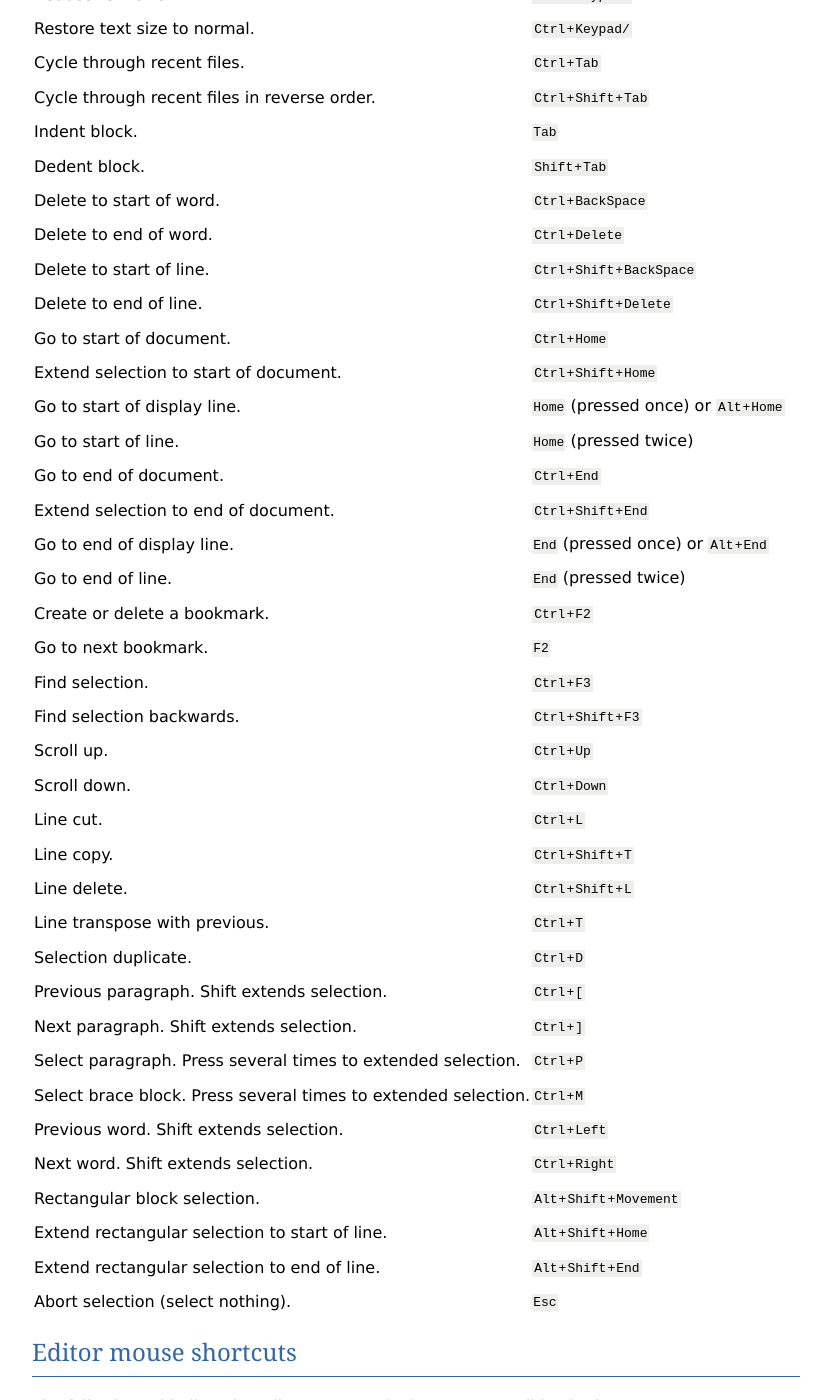
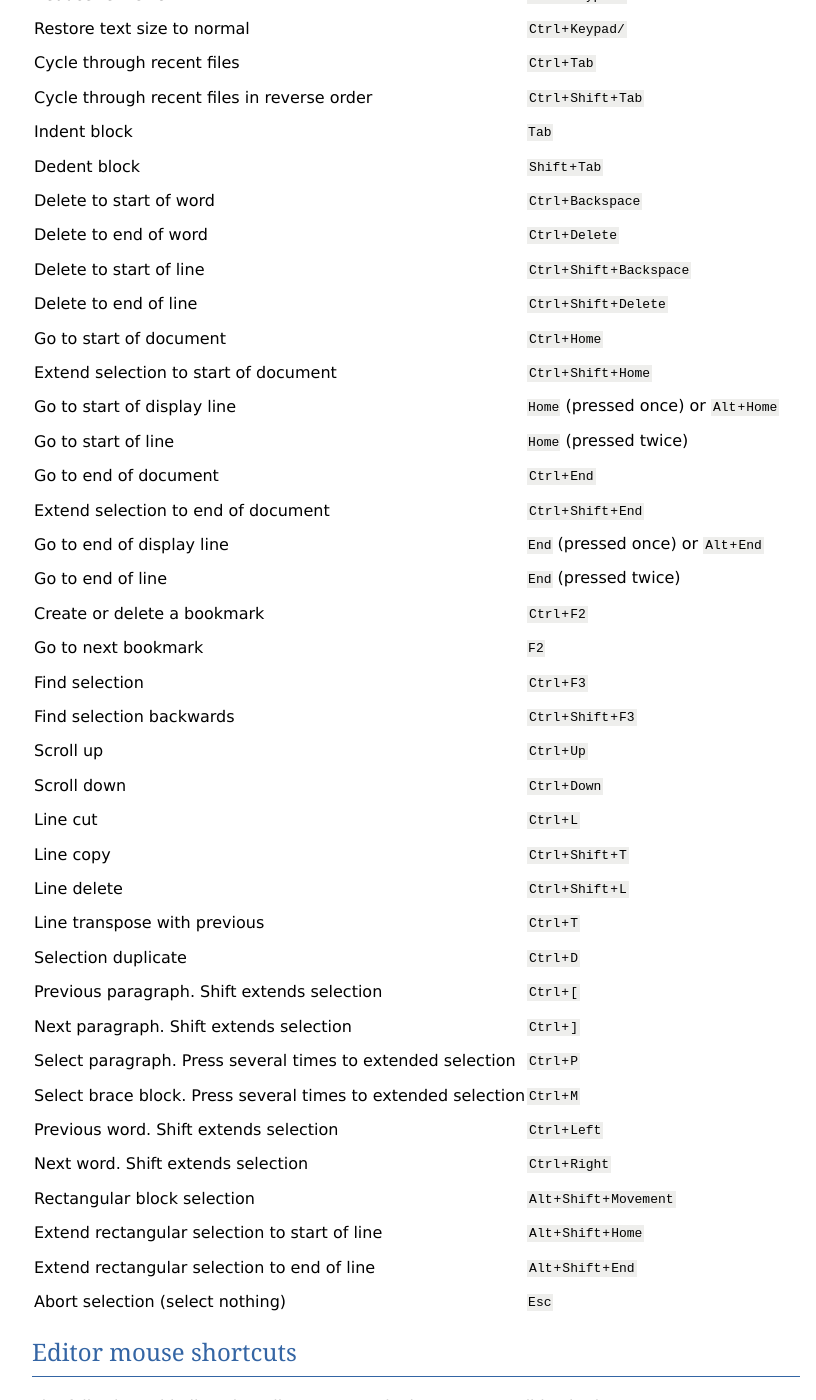
Before and after one commit to weinkauf/TeXnicCenter-Manual, a Sphinx documentation site: the page built from source/editor.rst, in a window 1280 px wide and 1400 px high, scrolled down 711 px. Shown: the whole window, without its empty margins (48-864 px from the left). Built offline with Sphinx 7.4.7, drawn with Linux system fonts in a browser that asks for light colours; some of the changed text lies outside the part shown.

Commit message:
Removed redunant periods from the shortcuts table

```diff
--- a/source/editor.rst
+++ b/source/editor.rst
@@ -1,5 +1,5 @@
 Editor
-==================
+======
 
 TeXnicCenter comes with an advanced editor that supports the following features:
 
@@ -12,133 +12,135 @@ TeXnicCenter comes with an advanced editor that supports the following features:
     * code folding
     * bookmarks
 
-.. TODO write some more stuff about multiple selection and other advanced, unusual stuff. Provide images for that.
+.. TODO write some more stuff about multiple selection and other advanced,
+   unusual stuff. Provide images for that.
 
 
 .. index::
   editor
 
 Editor keyboard shortcuts
---------------------------
+-------------------------
 
 
 .. index::
   editor keyboard shortcuts
   shortcuts
 
-The following table lists the editor commands that are accessible via the keyboard. Some of these shortcuts can be :ref:`customized <customization-shortcuts>`, others are built-in. User-defined shortcuts take precedence over built-in shortcuts.
+The following table lists the editor commands that are accessible via the
+keyboard. Some of these shortcuts can be :ref:`customized
+<customization-shortcuts>`, others are built-in. User-defined shortcuts take
+precedence over built-in shortcuts.
 
 .. list-table:: Editor keyboard shortcuts
     :header-rows: 1
 
     * - Command
       - Keyboard shortcut
-    * - Magnify text size.
+    * - Magnify text size
       - :kbd:`Ctrl+Keypad+`
-    * - Reduce text size.
+    * - Reduce text size
       - :kbd:`Ctrl+Keypad-`
-    * - Restore text size to normal.
+    * - Restore text size to normal
       - :kbd:`Ctrl+Keypad/`
-    * - Cycle through recent files.
+    * - Cycle through recent files
       - :kbd:`Ctrl+Tab`
-    * - Cycle through recent files in reverse order.
+    * - Cycle through recent files in reverse order
       - :kbd:`Ctrl+Shift+Tab`
-    * - Indent block.
+    * - Indent block
       - :kbd:`Tab`
-    * - Dedent block.
+    * - Dedent block
       - :kbd:`Shift+Tab`
-    * - Delete to start of word.
-      - :kbd:`Ctrl+BackSpace`
-    * - Delete to end of word.
+    * - Delete to start of word
+      - :kbd:`Ctrl+Backspace`
+    * - Delete to end of word
       - :kbd:`Ctrl+Delete`
-    * - Delete to start of line.
-      - :kbd:`Ctrl+Shift+BackSpace`
-    * - Delete to end of line.
+    * - Delete to start of line
+      - :kbd:`Ctrl+Shift+Backspace`
+    * - Delete to end of line
       - :kbd:`Ctrl+Shift+Delete`
-    * - Go to start of document.
+    * - Go to start of document
       - :kbd:`Ctrl+Home`
-    * - Extend selection to start of document.
+    * - Extend selection to start of document
       - :kbd:`Ctrl+Shift+Home`
-    * - Go to start of display line.
+    * - Go to start of display line
       - :kbd:`Home` (pressed once) or :kbd:`Alt+Home`
-    * - Go to start of line.
+    * - Go to start of line
       - :kbd:`Home` (pressed twice)
-    * - Go to end of document.
+    * - Go to end of document
       - :kbd:`Ctrl+End`
-    * - Extend selection to end of document.
+    * - Extend selection to end of document
       - :kbd:`Ctrl+Shift+End`
-    * - Go to end of display line.
+    * - Go to end of display line
       - :kbd:`End` (pressed once) or :kbd:`Alt+End`
-    * - Go to end of line.
+    * - Go to end of line
       - :kbd:`End` (pressed twice)
-    * - Create or delete a bookmark.
+    * - Create or delete a bookmark
       - :kbd:`Ctrl+F2`
-    * - Go to next bookmark.
+    * - Go to next bookmark
       - :kbd:`F2`
-    * - Find selection.
+    * - Find selection
       - :kbd:`Ctrl+F3`
-    * - Find selection backwards.
+    * - Find selection backwards
       - :kbd:`Ctrl+Shift+F3`
-    * - Scroll up.
+    * - Scroll up
       - :kbd:`Ctrl+Up`
-    * - Scroll down.
+    * - Scroll down
       - :kbd:`Ctrl+Down`
-    * - Line cut.
+    * - Line cut
       - :kbd:`Ctrl+L`
-    * - Line copy.
+    * - Line copy
       - :kbd:`Ctrl+Shift+T`
-    * - Line delete.
+    * - Line delete
       - :kbd:`Ctrl+Shift+L`
-    * - Line transpose with previous.
+    * - Line transpose with previous
       - :kbd:`Ctrl+T`
-    * - Selection duplicate.
+    * - Selection duplicate
       - :kbd:`Ctrl+D`
-    * - Previous paragraph. Shift extends selection.
+    * - Previous paragraph. Shift extends selection
       - :kbd:`Ctrl+[`
-    * - Next paragraph. Shift extends selection.
+    * - Next paragraph. Shift extends selection
       - :kbd:`Ctrl+]`
-    * - Select paragraph. Press several times to extended selection.
+    * - Select paragraph. Press several times to extended selection
       - :kbd:`Ctrl+P`
-    * - Select brace block. Press several times to extended selection.
+    * - Select brace block. Press several times to extended selection
       - :kbd:`Ctrl+M`
-    * - Previous word. Shift extends selection.
+    * - Previous word. Shift extends selection
       - :kbd:`Ctrl+Left`
-    * - Next word. Shift extends selection.
+    * - Next word. Shift extends selection
       - :kbd:`Ctrl+Right`
-    * - Rectangular block selection.
+    * - Rectangular block selection
       - :kbd:`Alt+Shift+Movement`
-    * - Extend rectangular selection to start of line.
+    * - Extend rectangular selection to start of line
       - :kbd:`Alt+Shift+Home`
-    * - Extend rectangular selection to end of line.
+    * - Extend rectangular selection to end of line
       - :kbd:`Alt+Shift+End`
-    * - Abort selection (select nothing).
+    * - Abort selection (select nothing)
       - :kbd:`Esc`
 
 .. Does not work or we do not have this in TXC:
-    * - Expand or contract a fold point.
+    * - Expand or contract a fold point
       - :kbd:`Ctrl+Keypad*`
-    * - Select to next bookmark.
+    * - Select to next bookmark
       - :kbd:`Alt+F2`
-    * - Find matching preprocessor conditional, skipping nested ones.
+    * - Find matching preprocessor conditional, skipping nested ones
       - :kbd:`Ctrl+K`
-    * - Select to matching preprocessor conditional.
+    * - Select to matching preprocessor conditional
       - :kbd:`Ctrl+Shift+K`
-    * - Find matching preprocessor conditional backwards, skipping nested ones.
+    * - Find matching preprocessor conditional backwards, skipping nested ones
       - :kbd:`Ctrl+J`
-    * - Select to matching preprocessor conditional backwards.
+    * - Select to matching preprocessor conditional backwards
       - :kbd:`Ctrl+Shift+J`
 
 .. Do not advocate this, since it doesn't make sense for LaTeX:
     * - Previous word part. Shift extends selection
       - :kbd:`Ctrl+/`
-    * - Next word part. Shift extends selection.
+    * - Next word part. Shift extends selection
       - :kbd:`Ctrl+\\`
 
 
-
-
 Editor mouse shortcuts
---------------------------
+----------------------
 
 .. index::
   editor mouse shortcuts
@@ -151,27 +153,27 @@ The following table lists the editor commands that are accessible via the mouse.
 
     * - Command
       - Mouse shortcut
-    * - Magnify text size.
+    * - Magnify text size
       - :kbd:`Ctrl+MouseWheelUp`
-    * - Reduce text size.
+    * - Reduce text size
       - :kbd:`Ctrl+MouseWheelDown`
-    * - Create or delete a bookmark.
+    * - Create or delete a bookmark
       - Click on the left-most margin.
-    * - Expand or contract a fold point.
+    * - Expand or contract a fold point
       - Click on the fold margin.
-    * - Scroll up.
+    * - Scroll up
       - :kbd:`MouseWheelUp`
-    * - Scroll down.
+    * - Scroll down
       - :kbd:`MouseWheelDown`
-    * - Extend regular selection.
+    * - Extend regular selection
       - :kbd:`Shift+LeftClick`
-    * - Rectangular block selection.
+    * - Rectangular block selection
       - :kbd:`Alt+LeftMouseButton`
-    * - Multiple selections.
+    * - Multiple selections
       - :kbd:`Ctrl+LeftMouseButton`
-    * - Abort selection (select nothing).
+    * - Abort selection (select nothing)
       - :kbd:`LeftClick`
-    * - Move text.
+    * - Move text
       - Drag&Drop selected text
-    * - Copy text.
+    * - Copy text
       - Drag&Drop selected text while holding :kbd:`Ctrl`
```
